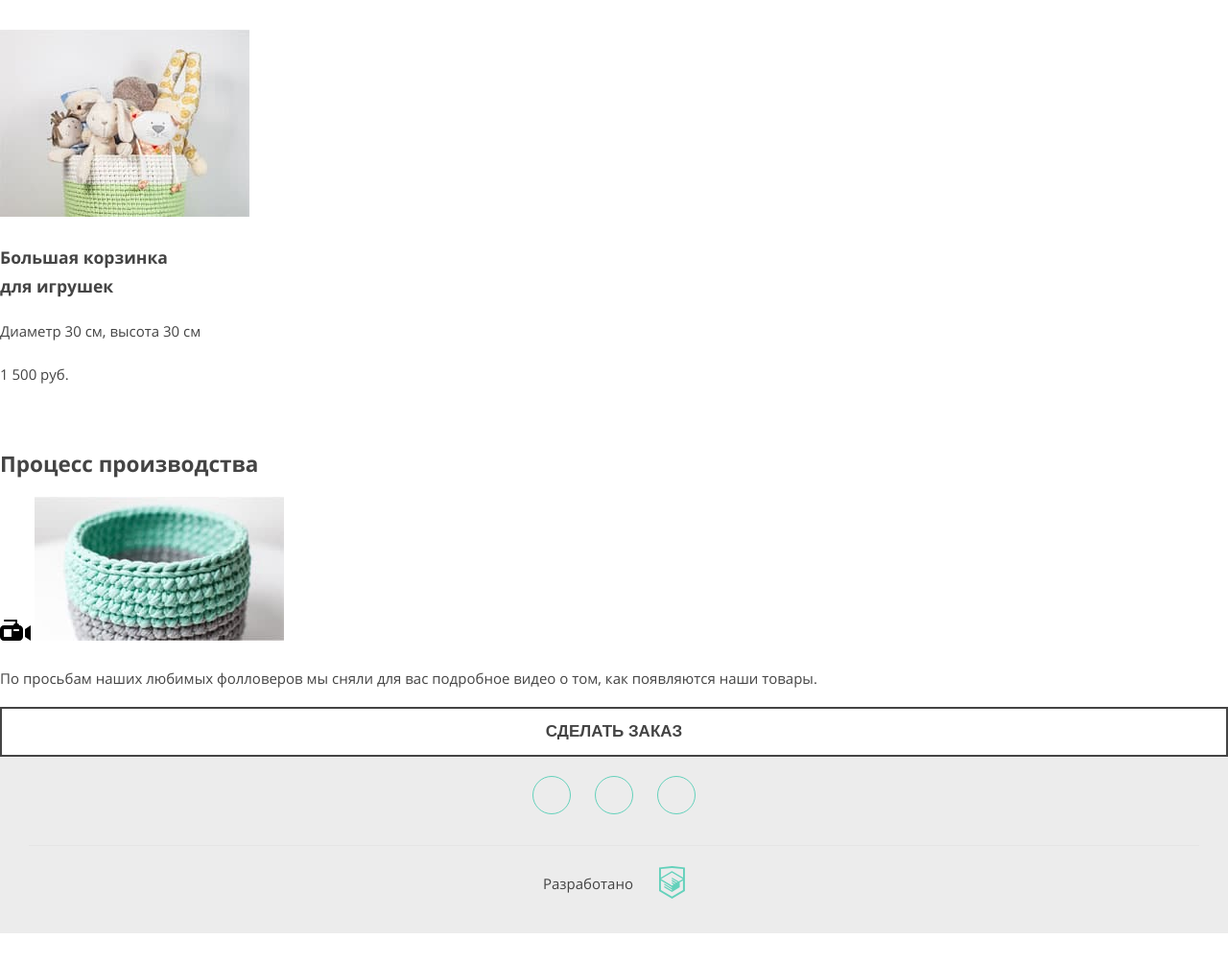
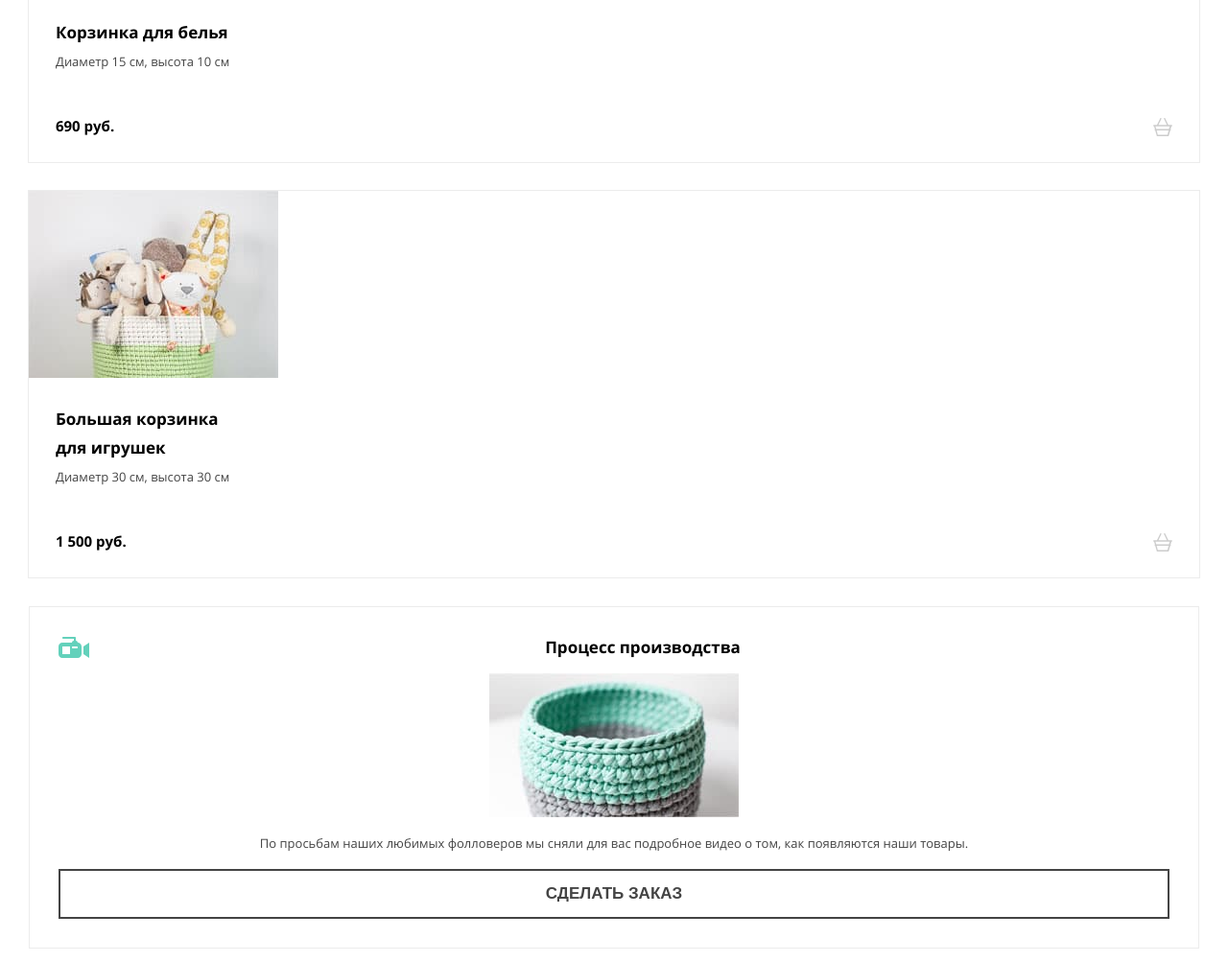
Before and after one commit to runnaf/1893699-mishka-24, a plain HTML site: page source/catalog.html in a window 1280 px wide. Shown: the part 1217-2220 px from the top of the page at 96% size. Before the commit the page ends 2190 px from the top, so only its background shows below. Drawn offline with nearby package versions, Linux system fonts and the light colour scheme; files that its build step writes are made by us from their sources; files whose address does not match are found by name.

Commit message:
Полная стилизация страницы каталога

```diff
--- a/source/catalog.html
+++ b/source/catalog.html
@@ -40,39 +40,45 @@
   <section class="catalog">
     <h2 class="visually-hidden">Каталог</h2>
     <article class="catalog__item product-card">
-      <img class="product-card__image" src="img/catalog-item-rabbit.jpg" alt="Зайчик-попрыгайчик" width="260" height="195">
+      <a class="product-card__link" href="#">
+        <img class="product-card__image" src="img/catalog-item-rabbit.jpg" alt="Зайчик-попрыгайчик" width="260" height="195">
+      </a>
       <div class="product-card__info">
-        <h3 class="product-card__title">Зайчик-попрыгайчик</h3>
+        <a class="product-card__title" href="#">Зайчик-попрыгайчик</a>
         <p class="product-card__text">Рост 30 см, вес 200 г</p>
       </div>
       <div class="product-card__price">
-        <p>1 200 руб.</p>
+        1 200 руб.
         <svg class="product-card__icon" width="20" height="19">
           <use xlink:href="img/catalog-cart.svg"></use>
         </svg>
       </div>
     </article>
     <article class="catalog__item product-card">
-      <img class="product-card__image" src="img/catalog-item-basket.jpg" alt="Корзинка для белья" width="260" height="195">
+      <a class="product-card__link" href="#">
+        <img class="product-card__image" src="img/catalog-item-basket.jpg" alt="Корзинка для белья" width="260" height="195">
+      </a>
       <div class="product-card__info">
-        <h3 class="product-card__title">Корзинка для белья</h3>
+        <a class="product-card__title" href="#">Корзинка для белья</a>
         <p class="product-card__text">Диаметр 15 см, высота 10 см</p>
       </div>
       <div class="product-card__price">
-        <p>690 руб.</p>
+        690 руб.
         <svg class="product-card__icon" width="20" height="19">
           <use xlink:href="img/catalog-cart.svg"></use>
         </svg>
       </div>
     </article>
     <article class="catalog__item product-card">
-      <img class="product-card__image" src="img/catalog-item-bigbasket.jpg" alt="Большая корзинка для игрушек" width="260" height="195">
+      <a class="product-card__link" href="#">
+        <img class="product-card__image" src="img/catalog-item-bigbasket.jpg" alt="Большая корзинка для игрушек" width="260" height="195">
+      </a>
       <div class="product-card__info">
-        <h3 class="product-card__title">Большая корзинка<br>для игрушек</h3>
+        <a class="product-card__title" href="#">Большая корзинка<br>для игрушек</a>
         <p class="product-card__text">Диаметр 30 см, высота 30 см</p>
       </div>
       <div class="product-card__price">
-        <p>1 500 руб.</p>
+        1 500 руб.
         <svg class="product-card__icon" width="20" height="19">
           <use xlink:href="img/catalog-cart.svg"></use>
         </svg>
@@ -117,7 +123,7 @@
     </ul>
   </div>
   <div class="page-footer__copyright">
-    <p>Разработано</p>
+    <p class="page-footer__copyright-text">Разработано</p>
     <svg class="page-footer__copyright-icon" width="27" height="35">
       <use xlink:href="img/sprite.svg#htmlacademy-logo"></use>
     </svg>
--- a/source/sass/components/common/button.scss
+++ b/source/sass/components/common/button.scss
@@ -16,6 +16,7 @@
   &:focus {
     border-color: $dark-green;
   }
+
   &:hover {
     background-color: $text-content;
     color: $main-background;
--- a/source/sass/components/common/page-main.scss
+++ b/source/sass/components/common/page-main.scss
@@ -3,3 +3,13 @@
   display: flex;
   flex-direction: column;
 }
+
+.page-main__title {
+  margin: 0;
+  background-color: $border-color;
+  font-size: 27px;
+  line-height: 30px;
+  padding: 75px 0 75px 0;
+  color: $text-title;
+  text-align: center;
+}
--- a/source/sass/components/main-catalog/catalog.scss
+++ b/source/sass/components/main-catalog/catalog.scss
@@ -0,0 +1,6 @@
+.catalog {
+  display: grid;
+  grid-template-columns: 1fr;
+  padding: 30px;
+  row-gap: 30px;
+}
--- a/source/sass/components/main-catalog/product-card.scss
+++ b/source/sass/components/main-catalog/product-card.scss
@@ -0,0 +1,46 @@
+.product-card {
+  display: grid;
+  grid-template-columns: 1fr;
+  outline: 1px solid $border-color;
+}
+
+.product-card__image {
+  display: block;
+  align-self: center;
+  margin: 0;
+}
+
+.product-card__info {
+  padding: 28px 28px 17px 28px;
+}
+
+.product-card__title {
+  font-size: 17px;
+  line-height: 24px;
+  margin: 0;
+  color: $text-title;
+  font-weight: 700;
+  text-decoration: none;
+  cursor: pointer;
+}
+
+.product-card__text {
+  font-size: 13px;
+  line-height: 30px;
+  margin: 0;
+}
+
+.product-card__price {
+  display: block;
+  padding: 22px 28px 26px 28px;
+  font-size: 15px;
+  line-height: 24px;
+  color: $text-title;
+  font-weight: 700;
+  background: url("/img/catalog-cart.svg") no-repeat calc(100% - 28px) 50%;
+}
+
+.product-card__link {
+  display: block;
+  cursor: pointer;
+}
--- a/source/sass/components/main-catalog/video.scss
+++ b/source/sass/components/main-catalog/video.scss
@@ -0,0 +1,48 @@
+.video {
+  padding: 30px 0;
+  margin: 0 30px 60px;
+  display: grid;
+  grid-template-columns: 30px 60px 1fr 30px;
+  grid-template-areas:
+    ". video__icon video__title ."
+    " video__image video__image video__image video__image"
+    ". video__content video__content ."
+    ". video__order video__order .";
+  row-gap: 15px;
+  border: 1px solid $border-color;
+}
+
+.video__title {
+  grid-area: video__title;
+  margin: 0;
+  font-size: 17px;
+  line-height: 24px;
+  font-weight: 700;
+  color: $text-title;
+  justify-self: center;
+}
+
+.video__icon {
+  grid-area: video__icon;
+  display: block;
+  fill: $main-green;
+  align-self: center;
+}
+
+.video__image {
+  grid-area: video__image;
+  display: block;
+  justify-self: center;
+}
+
+.video__content {
+  grid-area: video__content;
+  margin: 0;
+  font-size: 13px;
+  line-height: 24px;
+  justify-self: center;
+}
+
+.video__order {
+  grid-area: video__order;
+}
--- a/source/sass/components/main-index/about.scss
+++ b/source/sass/components/main-index/about.scss
@@ -1,5 +1,6 @@
-.about__wrapper {
+.about {
   padding: 30px;
+  box-sizing: border-box;
 }
 
 .about__title {
--- a/source/sass/components/main-index/review.scss
+++ b/source/sass/components/main-index/review.scss
@@ -34,11 +34,13 @@
 .review__author {
   font-size: 17px;
   line-height: 24px;
+
   &-name {
     margin: 0;
     font-weight: 700;
     color: $text-title;
   }
+
   &-email {
     margin: 0;
   }
@@ -48,7 +50,8 @@
   display: flex;
 }
 
-.review__previous, .review__next {
+.review__previous,
+.review__next {
   border: 1px solid $border-color;
 }
 
```
